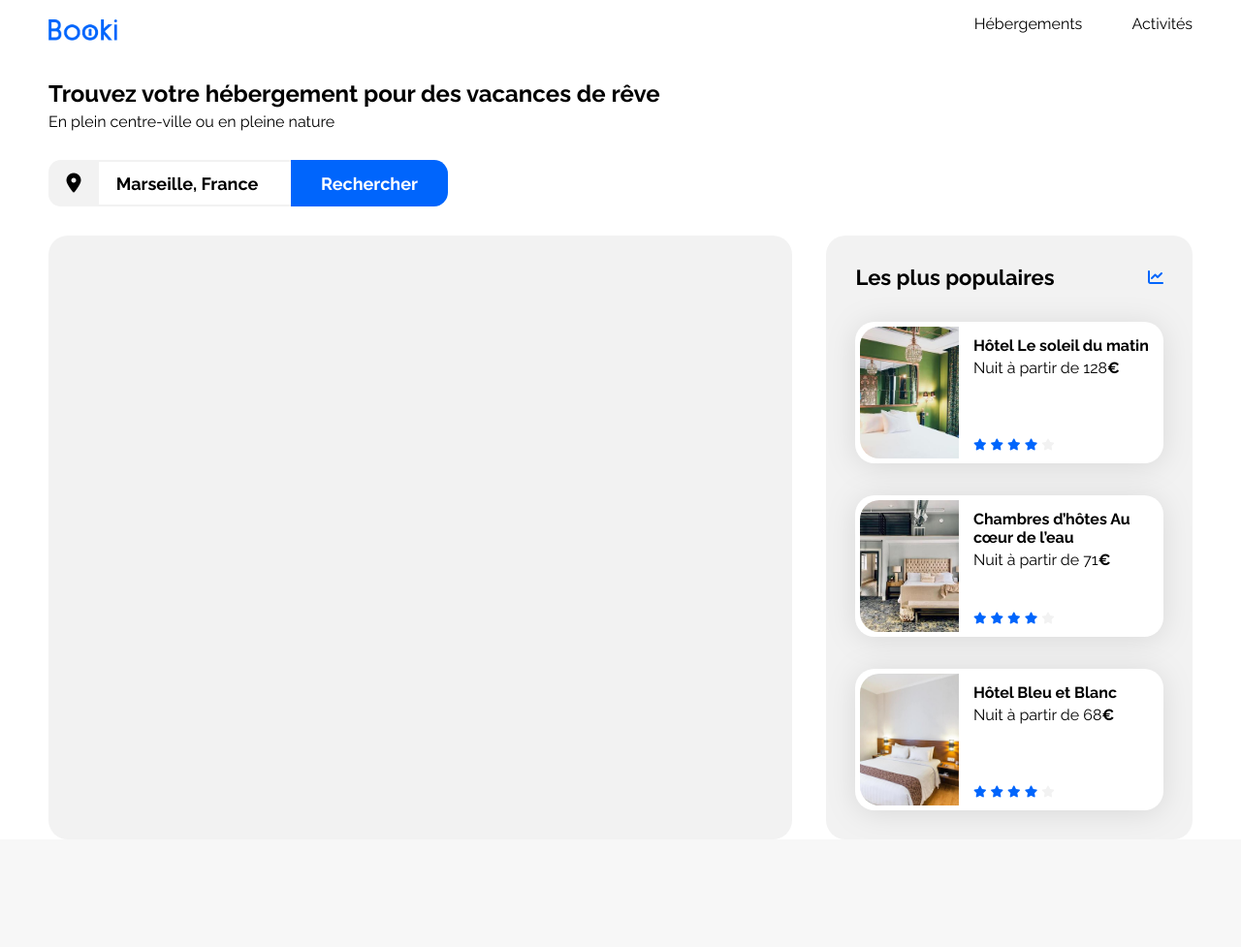
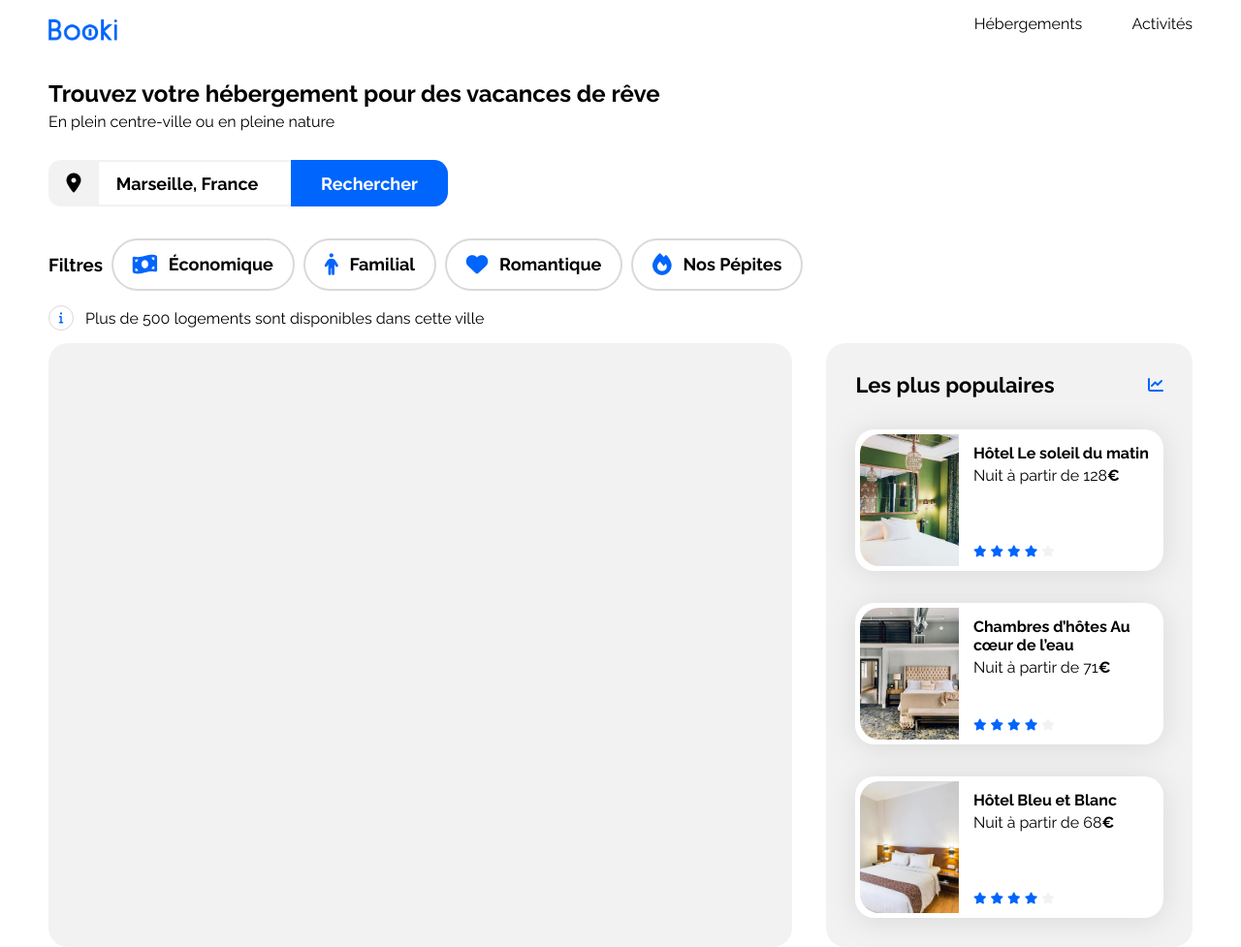
Before and after one commit to Joon-99/oc-symfony-dev, a PHP site: page / in a window 1280 px wide. Shown: the whole page at 97% size. Before the commit the page ends 847 px from the top, so only its background shows below. Run offline with PHP 8.4, Linux system fonts and the light colour scheme.

Commit message:
#3-filtres

```diff
--- a/Projet 03/Travail/site/css/style.css
+++ b/Projet 03/Travail/site/css/style.css
@@ -7,6 +7,7 @@
     --main-color: #0065FC;
     --main-bg-color: #F2F2F2;
     --filter-bg-color: #DEEBFF;
+    --button-border-color: #D9D9D9;
 }
 
 .fa-solid {
@@ -30,6 +31,29 @@ body {
 a {
     color: inherit;
     text-decoration: none;
+}
+
+.card {
+    background-color: white;
+    border-radius: 20px;
+    padding: 5px;
+    filter: drop-shadow(0px 3px 15px rgba(0, 0, 0, 0.1));
+}
+
+.card img {
+    object-fit: cover;
+}
+
+.card-title {
+    font-size: 16px;
+}
+
+.euro {
+    font-weight: 700;
+}
+
+.neutral-star {
+    color: var(--main-bg-color)
 }
 
 /****** Header ***********/
@@ -138,28 +162,52 @@ nav {
     font-size: 22px;
 }
 
-.card {
-    background-color: white;
-    border-radius: 20px;
-    padding: 5px;
-    filter: drop-shadow(0px 3px 15px rgba(0, 0, 0, 0.1));
+
+/****** Filtres***********/
+
+.filtres {
+    display: flex;
+    flex-direction: row;
+    align-items: center;
+    gap: 0.55em;
 }
 
-.card img {
-    object-fit: cover;
+.filtres-button {
+    cursor: pointer;
+    display: flex;
+    align-items: center;
+    gap: 0.65em;
+    background-color: white;
+    border: 2px solid var(--button-border-color);
+    border-radius: 3em;
+    height: 3em;
+    font-size: 18px;
+    font-weight: 600;
+    padding: 0 20px;
 }
 
-.card-title {
-    font-size: 16px;
+.filtres-button:hover {
+    background-color: var(--filter-bg-color);
 }
 
-.euro {
-    font-weight: 700;
+.logements-info {
+    display: flex;
+    flex-direction: row;
+    align-items: center;
+    gap: 0.75em;
+
 }
 
-.neutral-star {
-    color: var(--main-bg-color)
+#info-icon {
+    text-align: center;
+    border: 1px solid var(--button-border-color);
+    border-radius: 100%;
+    width: 1em;
+    height: 1em;
+    line-height: 1em;
+    padding: 4px;
 }
+
 
 /****** Hebergements And Populaires ***********/
 .hebergements-and-populaires {
--- a/Projet 03/Travail/site/index.html
+++ b/Projet 03/Travail/site/index.html
@@ -34,6 +34,17 @@
                     <input type="search" placeholder="Marseille, France">
                     <button type="submit">Rechercher</button>
                 </form>
+            </div>
+            <div class="filtres">
+                <h3>Filtres</h3>
+                <button class="filtres-button"><i class="fa-lg fa-solid fa-money-bill-wave"></i>Économique</button>
+                <button class="filtres-button"><i class="fa-lg fa-solid fa-person"></i>Familial</button>
+                <button class="filtres-button"><i class="fa-lg fa-solid fa-heart"></i>Romantique</button>
+                <button class="filtres-button"><i class="fa-lg fa-solid fa-fire"></i>Nos Pépites</button>
+            </div>
+            <div class="logements-info">
+                <div id="info-icon"><i class="fa-xs fa-solid fa-info"></i></div>
+                <p>Plus de 500 logements sont disponibles dans cette ville</p>
             </div>
             <div class="hebergements-and-populaires">
                 <section class="hebergements">
```
